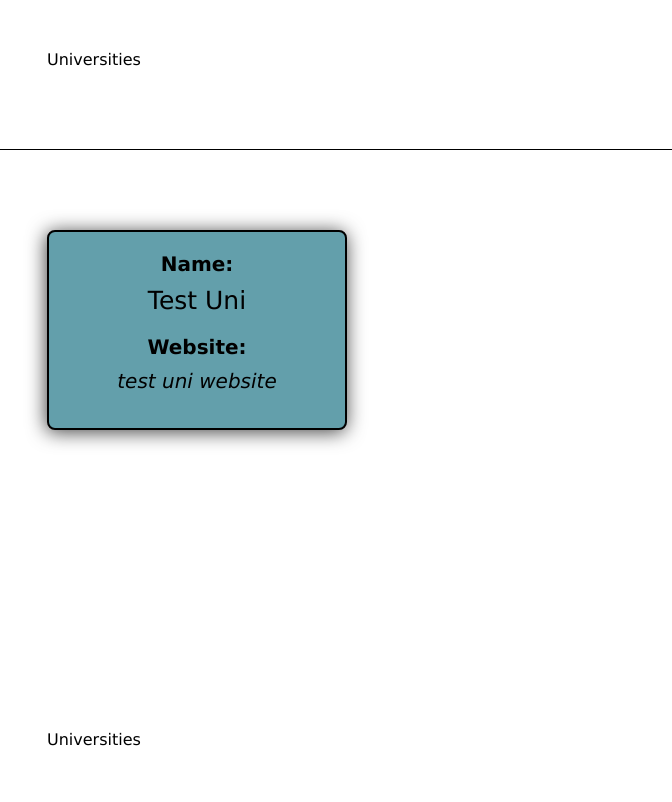
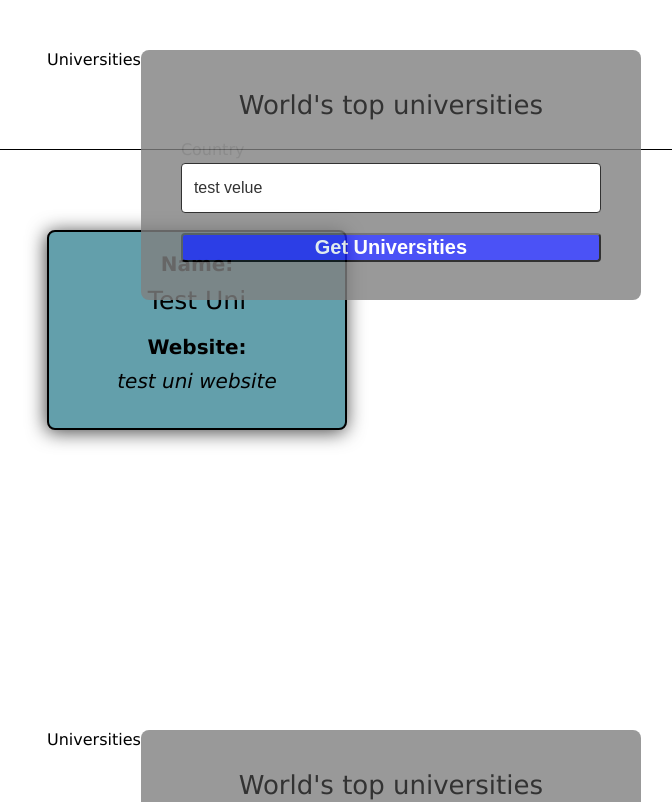
Before and after one commit to SergeiVS/react-app-typescript, a React (Create React App) app: page / in a window 1280 px wide. Shown: the top 802 px of the page, without its empty margins (3-675 px from the left). Built offline with nearby package versions, Linux system fonts and the light colour scheme.

Commit message:
add SearchForm to Lesson10

```diff
--- a/src/lessons/Lesson10/Lesson10.tsx
+++ b/src/lessons/Lesson10/Lesson10.tsx
@@ -1,6 +1,7 @@
 import { useState } from "react";
 
 import UniCard from "components/UniCard/UniCard";
+import SearchForm from "components/SearchForm/SearchForm";
 
 import { Lesson_10Div, Lesson_10Header, Lesson_10Cards } from "./styles";
 import { University } from "./types";
@@ -28,6 +29,11 @@ function Lesson10() {
     <Lesson_10Div>
       <Lesson_10Header>
         <p>Universities</p>
+        <SearchForm
+          value="test velue"
+          onChange={() => {}}
+          onSubmit={() => {}}
+        />
       </Lesson_10Header>
       <Lesson_10Cards>
         <UniCard name="Test Uni" webSite={["test uni website"]} />
```
